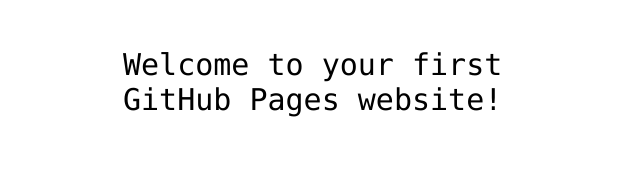
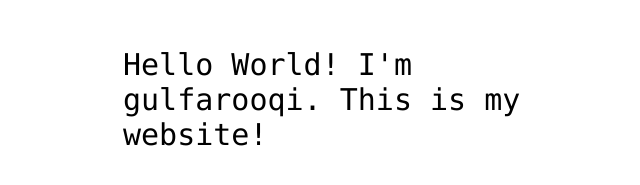
Before and after one commit to gulfarooqi/gulfarooqi.github.io, a plain HTML site: page index.html in a window 1280 px wide. Shown: the part 341-526 px from the top of the page, without its empty margins (317-957 px from the left). Drawn offline with Linux system fonts and the light colour scheme.

Commit message:
Add my username to index.html file

```diff
--- a/index.html
+++ b/index.html
@@ -12,7 +12,6 @@
 <img src="https://octodex.github.com/images/daftpunktocat-thomas.gif" id="octocat" alt="octocat-gif" />
 
 <!-- Change this code here by copy and pasting your template on line 15 -->
-<p>Welcome to your first GitHub Pages website!</p>
-
+  <p>Hello World! I'm gulfarooqi. This is my website!</p>
 </body>
 </html>
```
